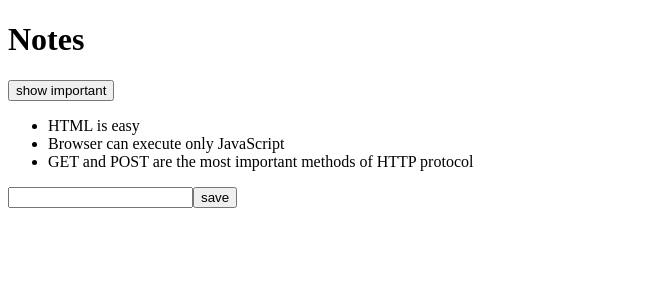
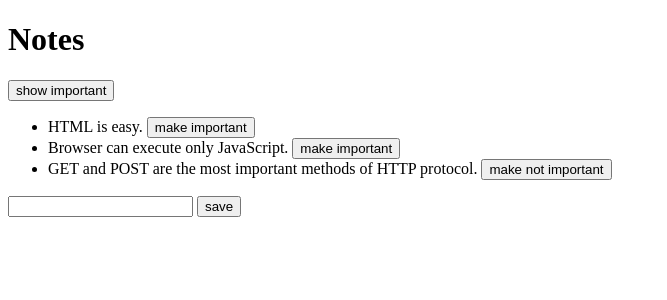
Before and after one commit to xieeryihe/fullstackopen-learn, a React (Create React App) app in the folder react-learn/: page / in a window 1280 px wide. Shown: the top 300 px of the page, without its empty margins (0-667 px from the left). Built offline with nearby package versions, Linux system fonts and the light colour scheme; data requests are answered from the project's data file.

Commit message:
Course 2.d add importance

```diff
--- a/react-learn/db.json
+++ b/react-learn/db.json
@@ -1,20 +1,20 @@
 {
   "notes": [
     {
-      "id": 0,
-      "content": "HTML is easy",
+      "id": "0",
+      "content": "HTML is easy.",
       "date": "2022-1-17T17:30:31.098Z",
-      "important": true
+      "important": false
     },
     {
-      "id": 1,
-      "content": "Browser can execute only JavaScript",
+      "id": "1",
+      "content": "Browser can execute only JavaScript.",
       "date": "2022-1-17T18:39:34.091Z",
       "important": false
     },
     {
-      "id": 2,
-      "content": "GET and POST are the most important methods of HTTP protocol",
+      "id": "2",
+      "content": "GET and POST are the most important methods of HTTP protocol.",
       "date": "2022-1-17T19:20:14.298Z",
       "important": true
     }
--- a/react-learn/src/App.js
+++ b/react-learn/src/App.js
@@ -35,6 +35,16 @@
   const handleNoteChange = (event) => setNewNote(event.target.value)
   const noteToShow = showAll ? notes : notes.filter(note => note.important)
 
+  const toggleImportanceOf = id => {
+    const url = `http://localhost:3001/notes/${id}`
+    const note = notes.find(n => n.id === id)
+    const changedNote = { ...note, important: !note.important }
+
+    axios.put(url, changedNote).then(response => {
+      setNotes(notes.map(note => note.id !== id ? note : response.data))
+    })
+  }
+
   return (
     <div>
       <h1>Notes</h1>
@@ -42,11 +52,16 @@
         <button onClick={() => setShowAll(!showAll)}> show {showAll ? 'important' : 'all'} </button>
       </div>
       <ul>
-        {noteToShow.map( note => <Note key={note.id} note={note} /> )}
+        {noteToShow.map( note =>
+          <Note
+            key={note.id}
+            note={note}
+            toggleImportance={() => toggleImportanceOf(note.id)}
+          /> )}
       </ul>
 
       <form onSubmit={addNote}>
-        <input value={newNote} onChange={handleNoteChange}/>
+        <input value={newNote} onChange={handleNoteChange}/>&nbsp;
         <button type="submit">save</button>
       </form>
     </div>
--- a/react-learn/src/components/Note.js
+++ b/react-learn/src/components/Note.js
@@ -1,7 +1,12 @@
-const Note = ({ note }) => {
+const Note = ({ note, toggleImportance }) => {
+    const label = note.important ? 'make not important' : 'make important'
+
     return (
-        <li>{note.content}</li>
+      <li>
+        {note.content}&nbsp;
+        <button onClick={toggleImportance}>{label}</button>
+      </li>
     )
-}
+  }
 
 export default Note
```
